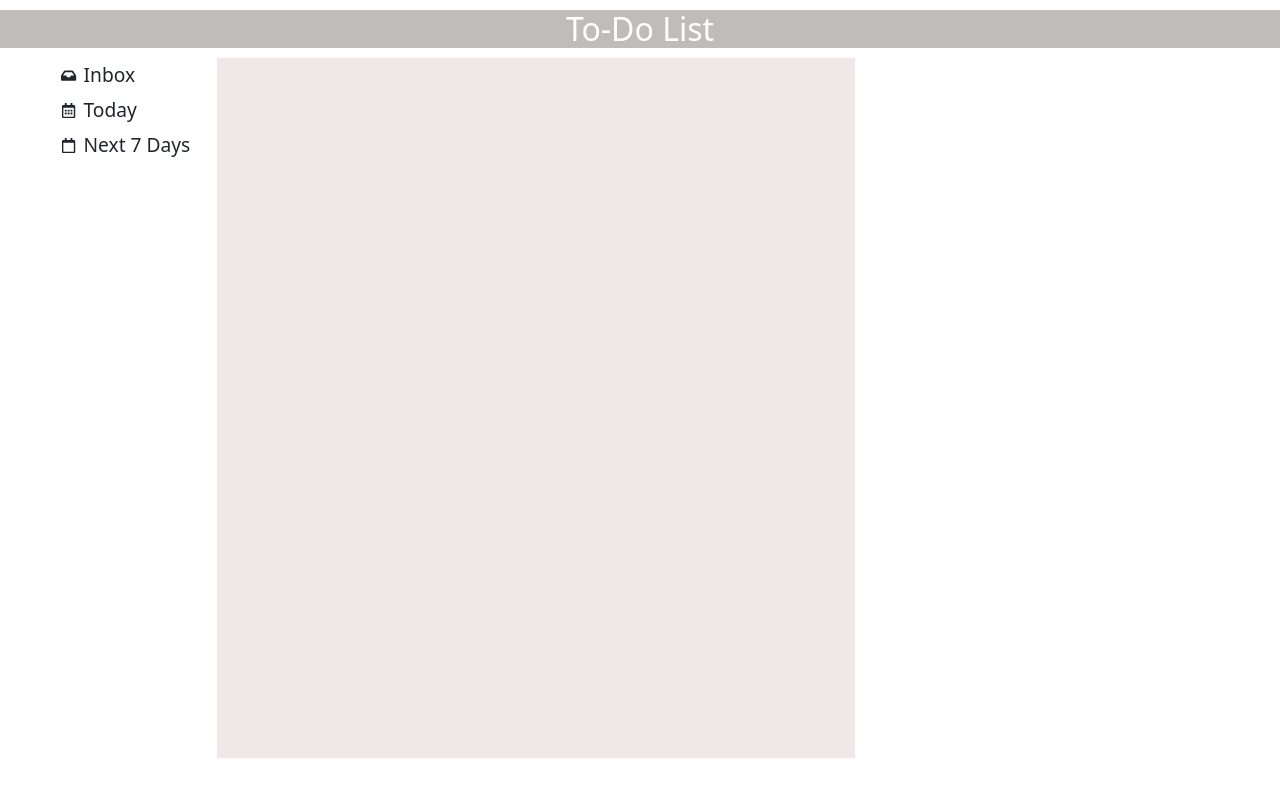
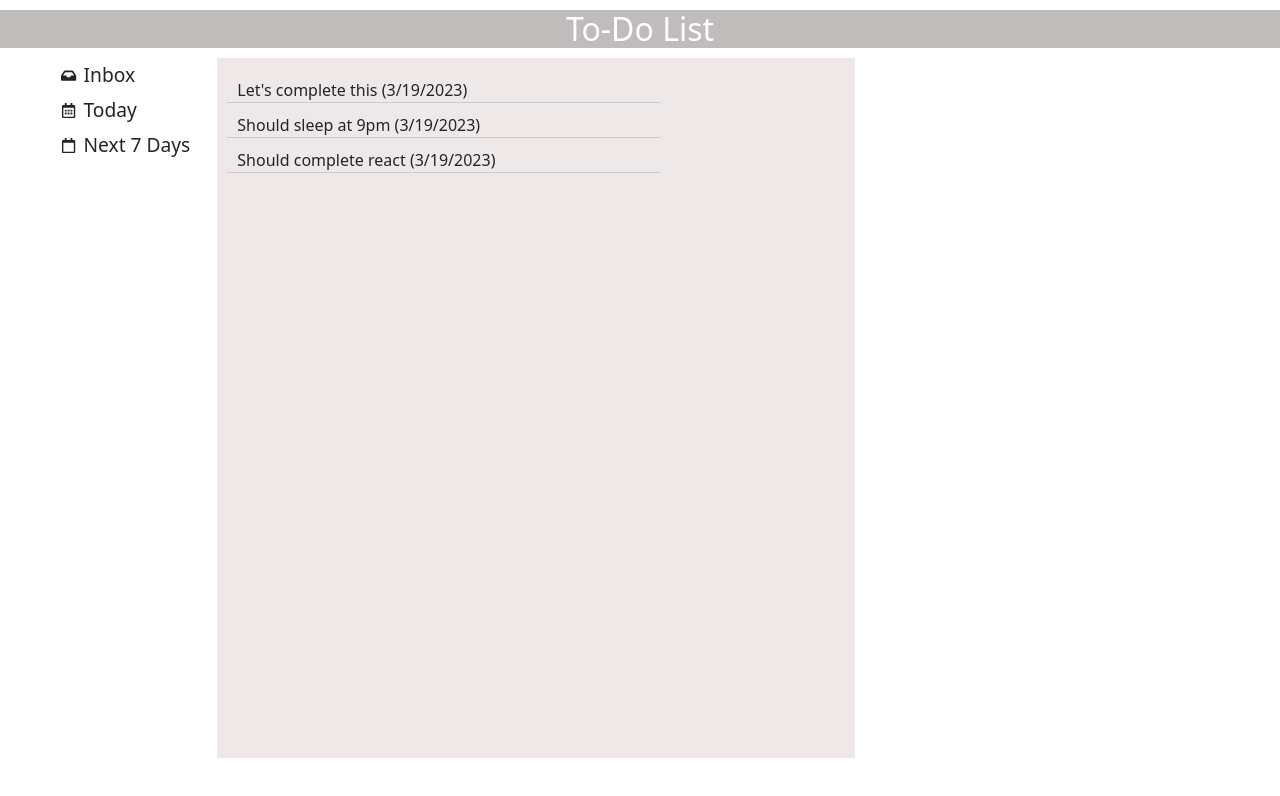
Before and after one commit to kadam-pallavi/Todo-List-2.0---Working-with-Forms-User-inputs-Adding-Two-Way-Binding-Child----nxpih4omwdst, a React app: page / in a window 1280 px wide. Both pictures are taken after a click on the item "Today". Shown: the top 796 px of the page. Built offline with nearby package versions, Linux system fonts and the light colour scheme.

Commit message:
Update Today.js

```diff
--- a/src/components/Today.js
+++ b/src/components/Today.js
@@ -2,9 +2,11 @@ import React from "react";
 import ListRender from "./ListRender";
 
 const Today = (props) => {
-  const date = new Date("9/27/2022");
+  const date = new Date();
 
-  const today=props.list.filter((itm)=>{return (itm.date===date.toLocaleDateString("en-US"))});
+  const today = props.list.filter((itm) => {
+    return itm.date === date.toLocaleDateString("en-US");
+  });
 
   return (
     <div id="today-list">
```
